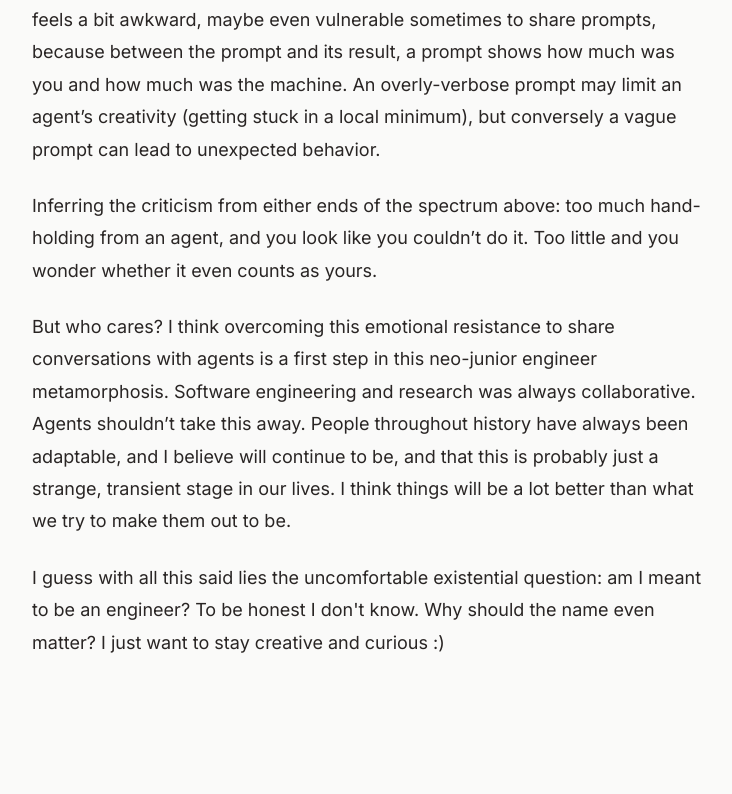
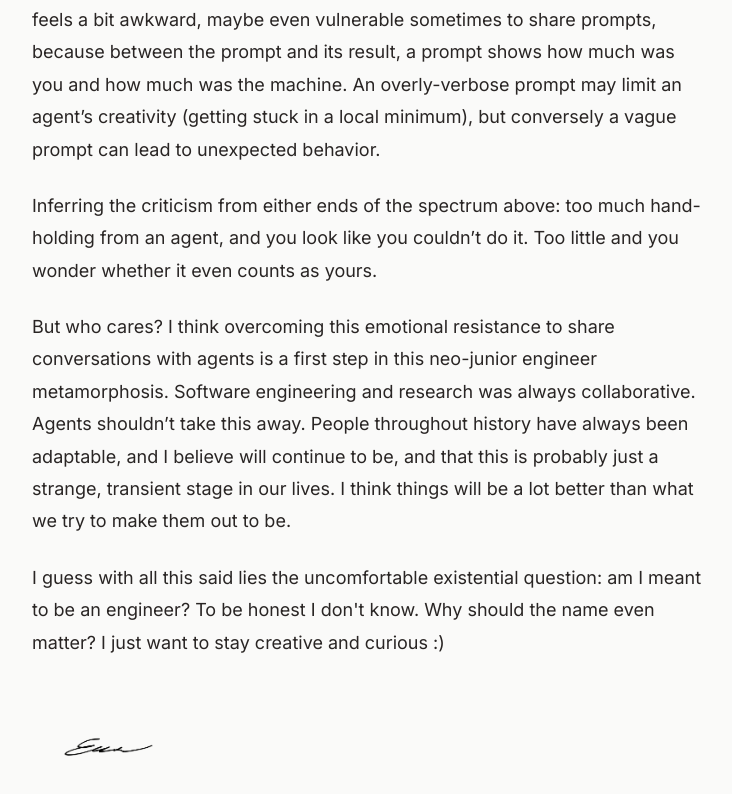
Before and after one commit to eevaain/evanlin.ca, a Next.js app: page /writing/custody-battle-with-the-machine in a window 1280 px wide. Shown: the part 6723-7517 px from the top of the page, without its empty margins (384-1116 px from the left). Built offline with nearby package versions, Linux system fonts and the light colour scheme.

Commit message:
Add signature to custody battle post

```diff
--- a/src/app/writing/custody-battle-with-the-machine/page.tsx
+++ b/src/app/writing/custody-battle-with-the-machine/page.tsx
@@ -172,6 +172,15 @@ export default function CustodyBattleWithTheMachinePage() {
               </Fragment>
             );
           })}
+          <figure className="mt-16">
+            <Image
+              src="/custody-battle-signature.png"
+              alt="Evan Lin's signature"
+              width={818}
+              height={198}
+              className="h-auto w-44"
+            />
+          </figure>
         </div>
       </article>
     </main>
```
Also changed, not shown: public/custody-battle-signature.png (added).
